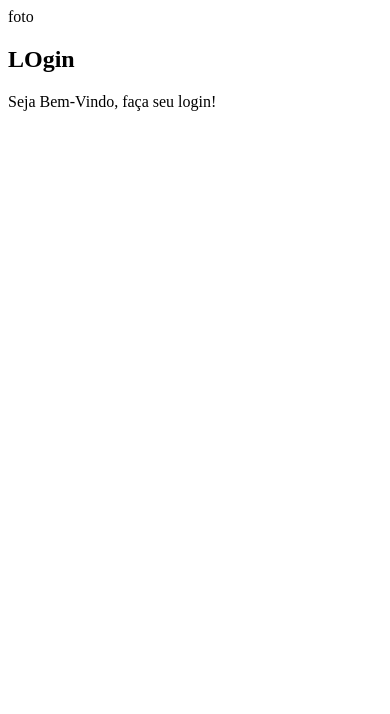
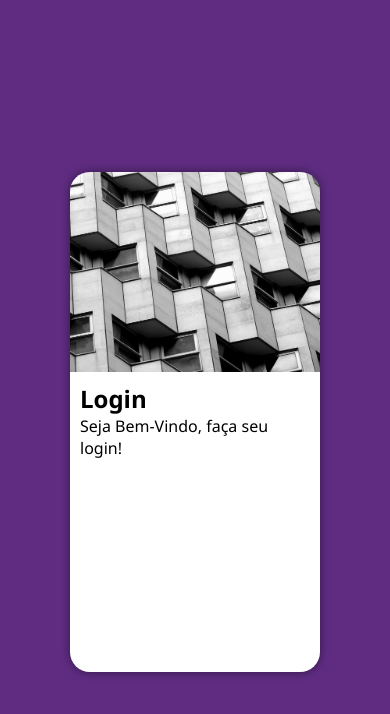
Before and after one commit to Rodriigocamposs/projeto-login, a plain HTML site: page index.html in a window 390 px wide. Drawn offline with Linux system fonts and the light colour scheme.

Commit message:
criando a versão mobile

```diff
--- a/estilos/style.css
+++ b/estilos/style.css
@@ -4,3 +4,47 @@
     verde: #49a09d
     lilas: #5f2c82
 */
+
+* {
+    font-family: 'Segoe UI', Tahoma, Geneva, Verdana, sans-serif;
+    padding: 0px;
+    margin: 0px;
+    box-sizing: border-box;
+}
+
+body, html {
+    background-color: #5f2c82;
+    height: 100vh;
+    width: 100vw;
+}
+main{
+    position: relative;
+    height: 100vh;
+    width: 100vw;
+}
+
+section#login {
+    position: absolute;
+    top: 50%;
+    left: 50%;
+    transform: translate(-50%, -50%);
+    overflow: hidden;
+
+    background-color: white;
+    width: 250px;
+    height: 500px;
+    border-radius: 20px;
+    box-shadow: 0px 0px 10px rgba(0, 0, 0, 0.479);
+}
+
+section#login > div#imagem {
+    display: block;
+    background: #5f2c82 url(../imagens/pexels-john-7242297.jpg) no-repeat;
+    background-size: cover;
+    background-position: left bottom;
+    height: 200px;
+}
+section#login > div#formulario {
+    display: block;
+    padding: 10px;
+}
--- a/index.html
+++ b/index.html
@@ -10,10 +10,10 @@
     <main>
         <section id="login">
             <div id="imagem">
-                foto
+
             </div>
             <div id="formulario">
-                <h1>LOgin</h1>
+                <h1>Login</h1>
                 <p>Seja Bem-Vindo, faça seu login!</p>
                 <form action="" method="post">
 
```
